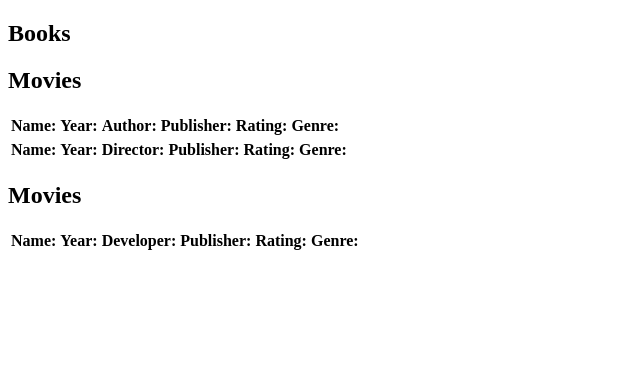
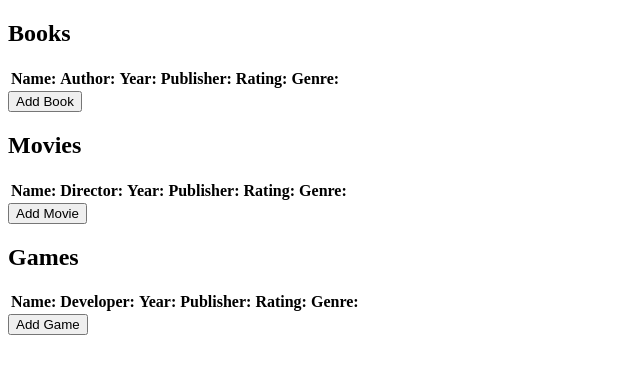
Before and after one commit to ERedEarth99/WebProject, a PHP site: page /list.php in a window 1280 px wide. Shown: the top 374 px of the page, without its empty margins (0-640 px from the left). Run offline with PHP 8.4, Linux system fonts and the light colour scheme; data that the repository does not hold is empty.

Commit message:
List.php basic structure and function completed

```diff
--- a/list.php
+++ b/list.php
@@ -15,8 +15,8 @@ AS - List all tables information and options to interact with the database
     <table>
         <tr>
             <th>Name:</th>
+            <th>Author:</th>
             <th>Year:</th>
-            <th>Author:</th>
             <th>Publisher:</th>
             <th>Rating:</th>
             <th>Genre:</th>
@@ -24,34 +24,39 @@ AS - List all tables information and options to interact with the database
         </tr>
 
         <?php foreach ($books as $book) : ?>
-        <tr><?php echo $book['BookName'] ?> </tr>
-        <tr><?php echo $book['Author'] ?> </tr>
-        <tr><?php echo $book['ReleaseYear'] ?> </tr>
-        <tr><?php echo $book['Publisher'] ?> </tr>
-        <tr><?php echo $book['Rating'] ?> </tr>
-        <tr><?php echo $book['BookGenre'] ?> </tr>
-        <tr> <!-- AS - Update Function -->
+        <tr>
+        <td><?php echo $book['BookName'] ?> </td>
+        <td><?php echo $book['Author'] ?> </td>
+        <td><?php echo $book['ReleaseYear'] ?> </td>
+        <td><?php echo $book['Publisher'] ?> </td>
+        <td><?php echo $book['Rating'] ?> </td>
+        <td><?php echo $book['BookGenre'] ?> </td>
+        <td> <!-- AS - Update Function -->
             <form action = "index.php" method = "post">
                 <input type="hidden" name="action" value="update_book">
                     <input type="hidden" name="movie_ID" value="<?php echo $book['BookID'];?>">
                     <input type="submit" value="Update">
             </form>
-        </tr>
-        <tr> <!-- AS - Simple Delete Functionality -->
+        </td>
+        <td> <!-- AS - Simple Delete Functionality -->
             <form action = "index.php" method = "post">
                 <input type="hidden" name="action" value="delete_book">
                     <input type="hidden" name="book_ID" value="<?php echo $book['BookID'];?>">
                     <input type="submit" value="Delete">
             </form>
+        </td>
         </tr>
         <?php endforeach ?>
-
+        </table>
+        <form action="index.php" value="add_book">
+            <input type="submit" value="Add Book">
+        </form>
         <h2>Movies</h2>
     <table>
         <tr>
             <th>Name:</th>
+            <th>Director:</th>
             <th>Year:</th>
-            <th>Director:</th>
             <th>Publisher:</th>
             <th>Rating:</th>
             <th>Genre:</th>
@@ -59,35 +64,39 @@ AS - List all tables information and options to interact with the database
         </tr>
 
         <?php foreach ($movies as $movie) : ?>
-        <tr><?php echo $movie['MovieName'] ?> </tr>
-        <tr><?php echo $movie['Director'] ?> </tr>
-        <tr><?php echo $movie['ReleaseYear'] ?> </tr>
-        <tr><?php echo $movie['Publisher'] ?> </tr>
-        <tr><?php echo $movie['Rating'] ?> </tr>
-        <tr><?php echo $movie['MovieGenre'] ?> </tr>
-        <tr> <!-- AS - Update Function -->
+        <tr>
+        <td><?php echo $movie['MovieName'] ?> </td>
+        <td><?php echo $movie['Director'] ?> </td>
+        <td><?php echo $movie['ReleaseYear'] ?> </td>
+        <td><?php echo $movie['Publisher'] ?> </td>
+        <td><?php echo $movie['Rating'] ?> </td>
+        <td><?php echo $movie['MovieGenre'] ?> </td>
+        <td> <!-- AS - Update Function -->
             <form action = "index.php" method = "post">
                 <input type="hidden" name="action" value="update_movie">
                     <input type="hidden" name="movie_ID" value="<?php echo $movie['MovieID'];?>">
                     <input type="submit" value="Update">
             </form>
-        </tr>
-        <tr> <!-- AS - Simple Delete Functionality -->
+        </td>
+        <td> <!-- AS - Simple Delete Functionality -->
             <form action = "index.php" method = "post">
                 <input type="hidden" name="action" value="delete_movie">
                     <input type="hidden" name="movie_ID" value="<?php echo $movie['MovieID'];?>">
                     <input type="submit" value="Delete">
             </form>
+        </td>
         </tr>
         <?php endforeach ?>
     </table>
-
-    <h2>Movies</h2>
+    <form action="index.php" value="add_movie">
+            <input type="submit" value="Add Movie">
+        </form>
+    <h2>Games</h2>
     <table>
         <tr>
             <th>Name:</th>
+            <th>Developer:</th>
             <th>Year:</th>
-            <th>Developer:</th>
             <th>Publisher:</th>
             <th>Rating:</th>
             <th>Genre:</th>
@@ -95,27 +104,32 @@ AS - List all tables information and options to interact with the database
         </tr>
 
         <?php foreach ($games as $game) : ?>
-        <tr><?php echo $game['GameName'] ?> </tr>
-        <tr><?php echo $game['Developer'] ?> </tr>
-        <tr><?php echo $game['ReleaseYear'] ?> </tr>
-        <tr><?php echo $game['Publisher'] ?> </tr>
-        <tr><?php echo $game['Rating'] ?> </tr>
-        <tr><?php echo $game['GameGenre'] ?> </tr>
-        <tr> <!-- AS - Update Function -->
+        <tr>
+        <td><?php echo $game['GameName'] ?> </td>
+        <td><?php echo $game['Developer'] ?> </td>
+        <td><?php echo $game['ReleaseYear'] ?> </td>
+        <td><?php echo $game['Publisher'] ?> </td>
+        <td><?php echo $game['Rating'] ?> </td>
+        <td><?php echo $game['GameGenre'] ?> </td>
+        <td> <!-- AS - Update Function -->
             <form action = "index.php" method = "post">
                 <input type="hidden" name="action" value="update_game">
                     <input type="hidden" name="movie_ID" value="<?php echo $game['GameID'];?>">
                     <input type="submit" value="Update">
             </form>
-        </tr>
-        <tr> <!-- AS - Simple Delete Functionality -->
+        </td>
+        <td> <!-- AS - Simple Delete Functionality -->
             <form action = "index.php" method = "post">
                 <input type="hidden" name="action" value="delete_game">
                     <input type="hidden" name="game_ID" value="<?php echo $game['GameID'];?>">
                     <input type="submit" value="Delete">
             </form>
+        </td>
         </tr>
         <?php endforeach ?>
     </table>
+    <form action="index.php" value="add_game">
+            <input type="submit" value="Add Game">
+        </form>
 </body>
 </html>
```
